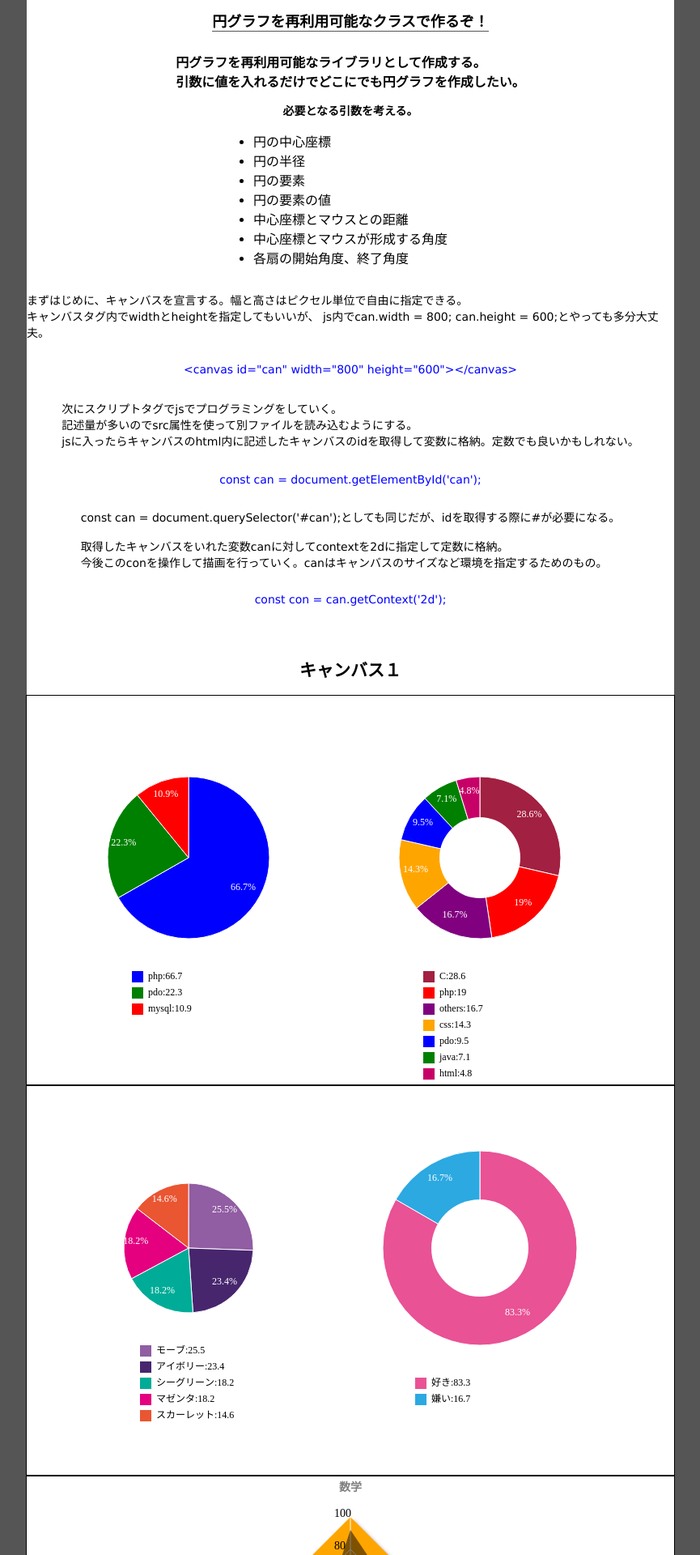
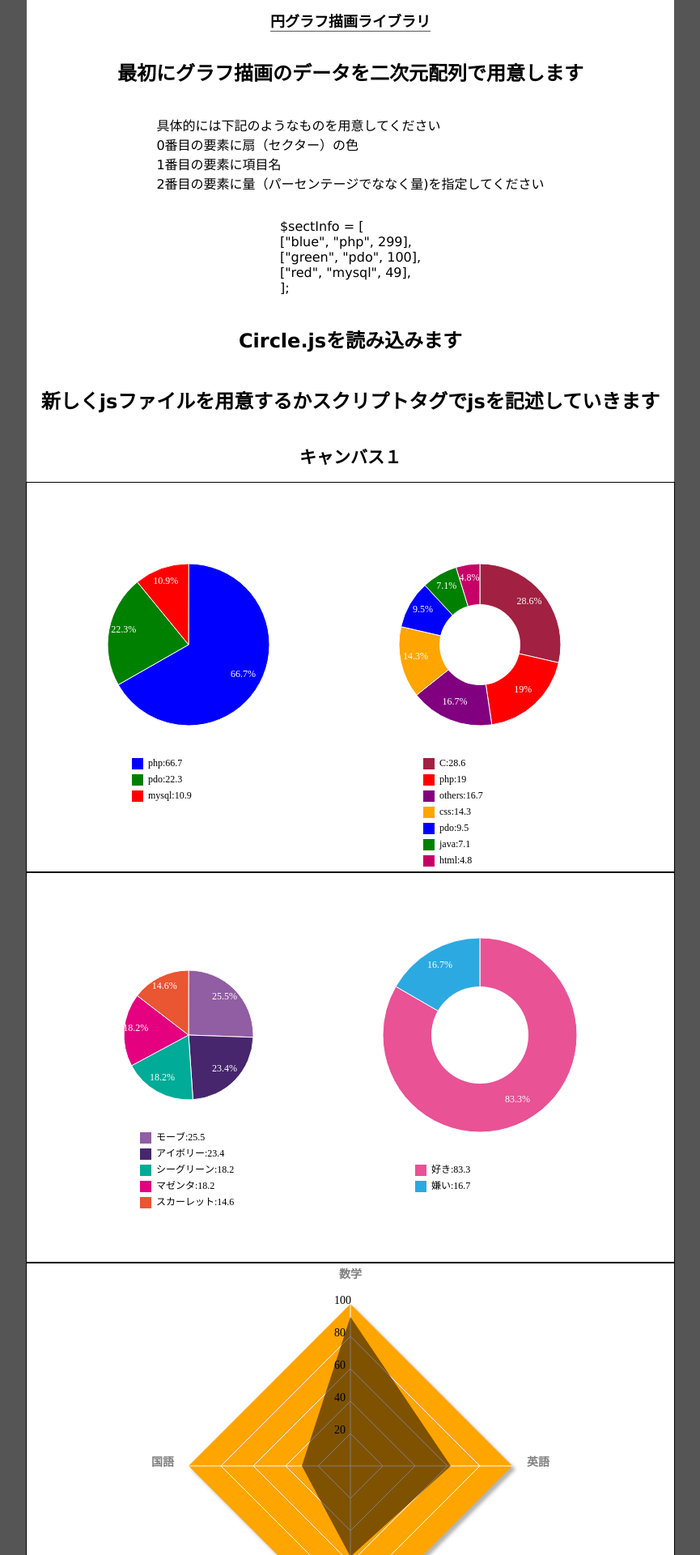
Before and after one commit to shizuka-iot/Chart, a PHP site: page / in a window 1280 px wide. Shown: the top 1920 px of the page at 81% size, without its empty margins (207-1072 px from the left). Run offline with PHP 8.4, Linux system fonts and the light colour scheme.

Commit message:
index.phpの文章を修正

```diff
--- a/index.php
+++ b/index.php
@@ -4,15 +4,7 @@ function h($s) {
 	return htmlspecialchars($s, ENT_QUOTES, 'utf-8');
 }
 
-$values = [
-	'円の中心座標',
-	'円の半径',
-	'円の要素',
-	'円の要素の値',
-	'中心座標とマウスとの距離',
-	'中心座標とマウスが形成する角度',
-	'各扇の開始角度、終了角度',
-];
+define('SITE_TITLE', '円グラフ描画ライブラリ');
 
 $sectInfo = [
 	["blue", "php", 299],
@@ -28,60 +20,37 @@ $sectorInfo = json_encode($sectInfo);
 <html lang="ja">
 <head>
   <meta charset="UTF-8">
-  <title>円グラフを再利用可能なクラスで作るぞ！</title>
+  <title><?= h(SITE_TITLE)?></title>
   <link rel="stylesheet" href="styles.css">
 </head>
+
 <body class="center">
 	<header class="center container">
-	<h1 class="fs18 under-line">円グラフを再利用可能なクラスで作るぞ！</h1>
-	<h2 class="fs16">
-	円グラフを再利用可能なライブラリとして作成する。
+		<h1 class="fs18 under-line"><?= h(SITE_TITLE)?></h1>
+
+		<h2>最初にグラフ描画のデータを二次元配列で用意します</h2>
+
+		<p>具体的には下記のようなものを用意してください
 		<br>
-	引数に値を入れるだけでどこにでも円グラフを作成したい。
-	</h2>
+			0番目の要素に扇（セクター）の色<br>
+			1番目の要素に項目名<br>
+			2番目の要素に量（パーセンテージでななく量)を指定してください<br>
+		</p>
 
-	<p class="fs14 bold no-margin">
-	必要となる引数を考える。
+		<p>
+			$sectInfo = [<br>
+				["blue", "php", 299],<br>
+				["green", "pdo", 100],<br>
+				["red", "mysql", 49],<br>
+			];<br>
 		</p>
-	<ul class="no-padding">
-		<?php foreach( $values as $value ):?>
-			<li><?php echo $value?></li>
-		<?php endforeach;?>
-	</ul>
+
+		<h2>Circle.jsを読み込みます</h2>
+		<h2>新しくjsファイルを用意するかスクリプトタグでjsを記述していきます</h2>
 	</header>
+
 	<main class="center">
 		<div class="container fs14 center">
-		<p>
-			まずはじめに、キャンバスを宣言する。幅と高さはピクセル単位で自由に指定できる。
-		<br>
-		キャンバスタグ内でwidthとheightを指定してもいいが、
-		js内でcan.width = 800; can.height = 600;とやっても多分大丈夫。
-		<p class="color-blue">
-	<?=h('<canvas id="can" width="800" height="600"></canvas>')?>
-		</p>
-		<br>
-		次にスクリプトタグでjsでプログラミングをしていく。<br>
-		記述量が多いのでsrc属性を使って別ファイルを読み込むようにする。
-		<br>
-		jsに入ったらキャンバスのhtml内に記述したキャンバスのidを取得して変数に格納。定数でも良いかもしれない。<br>
-		<br>
-		<p class="color-blue">
-		const can = document.getElementById('can');
-		</p>
-
-		<p>const can = document.querySelector('#can');としても同じだが、idを取得する際に#が必要になる。
-		<br>
-		<br>
-		取得したキャンバスをいれた変数canに対してcontextを2dに指定して定数に格納。
-		<br>
-		今後このconを操作して描画を行っていく。canはキャンバスのサイズなど環境を指定するためのもの。
-		</p>
-		<p class="color-blue">
-		const con = can.getContext('2d');
-		</p>
-		<br>
-		<br>
-
 			<h2>キャンバス１</h2>
 			<canvas id="can" width="800" height="480"></canvas>
 			<canvas id="can2" width="800" height="480"></canvas>
@@ -91,7 +60,7 @@ $sectorInfo = json_encode($sectInfo);
 	</main>
 	<footer class="center upper-line container">
 		<p class="no-margin bold">
-	© 2020 しずか
+		© 2020 SHIZUKA-IOT
 		</p>
 	</footer>
 	<script>
```
Lines whose indentation alone changed are shown as unchanged.
